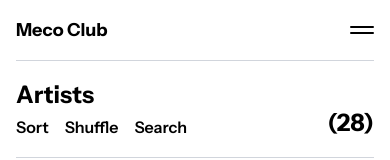
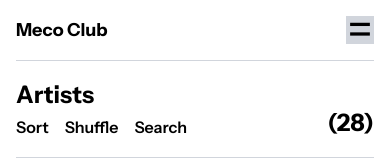
Before and after one commit to deraolisah/meco, a React (Vite) app: page / in a window 390 px wide. Shown: the top 160 px of the page. Built offline with nearby package versions, Linux system fonts and the light colour scheme.

Commit message:
Update: Navbar Layout

```diff
--- a/src/components/Navbar.jsx
+++ b/src/components/Navbar.jsx
@@ -11,14 +11,15 @@
     <nav className='w-full pb-4 flex flex-wrap items-center justify-between border-b border-gray-300'>
       <a href='/' className='text-lg font-bold'> Meco Club </a>
 
-      <div className='flex md:hidden cursor-pointer' onClick={toggleMenu} title='menu'>
+      <div className='flex md:hidden cursor-pointer bg-gray-300 p-1.5' onClick={toggleMenu} title='menu'>
         {!menuOpen ? (
-          <div className='flex flex-col gap-1'>
-            <span className='h-0.5 w-6 bg-black rounded-full'></span>
-            <span className='h-0.5 w-6 bg-black rounded-full'></span>
+          <div className='text-5xl w-4 h-4 flex items-center justify-center font-normal'>
+            {/* <span className='h-0.5 w-5.5 bg-black rounded-full'></span>
+            <span className='h-0.5 w-5.5 bg-black rounded-full'></span> */}
+            =
           </div>
         ) : (
-          <div className='text-5xl w-4 h-4 flex items-center justify-center font-normal'>
+          <div className='text-5xl w-4 h-4 flex items-center justify-center font-normal '>
             ×
           </div>
         )}
@@ -26,7 +27,7 @@
 
 
       <ul className={`md:max-h-fit flex flex-col md:flex-row items-end md:items-center gap-2 md:gap-6 font-semibold w-full md:w-fit overflow-hidden transition-all duration-200 ${menuOpen ? "max-h-auto" : "max-h-0"}`}>
-        <a href="/releases" className='w-full md:w-fit text-end hover:text-gray-400 mt-4 md:mt-0'> Releases </a>
+        <a href="/releases" className='w-full md:w-fit text-end hover:text-gray-400 mt-4.5 md:mt-0'> Releases </a>
         <a href="/history" className='w-full md:w-fit text-end hover:text-gray-400'> History </a>
         <a href="/store" className='w-full md:w-fit text-end hover:text-gray-400'> Store </a>
         <a href='/contact' className='w-full md:w-fit text-end hover:text-gray-400'> Contact </a>
```
